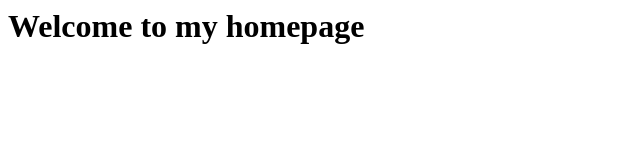
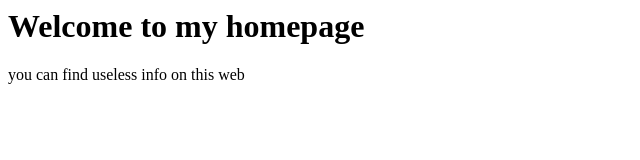
Before and after one commit to DanialFaraji/webtest, a plain HTML site: page index.html in a window 1280 px wide. Shown: the whole page, without its empty margins (0-640 px from the left). Drawn offline with Linux system fonts and the light colour scheme.

Commit message:
commited the index.html

```diff
--- a/index.html
+++ b/index.html
@@ -4,5 +4,6 @@
 </head>
 <body>
 <h1> Welcome to my homepage </h1>
+<P> you can find useless info on this web </p>
 </body>
 </html>
```
